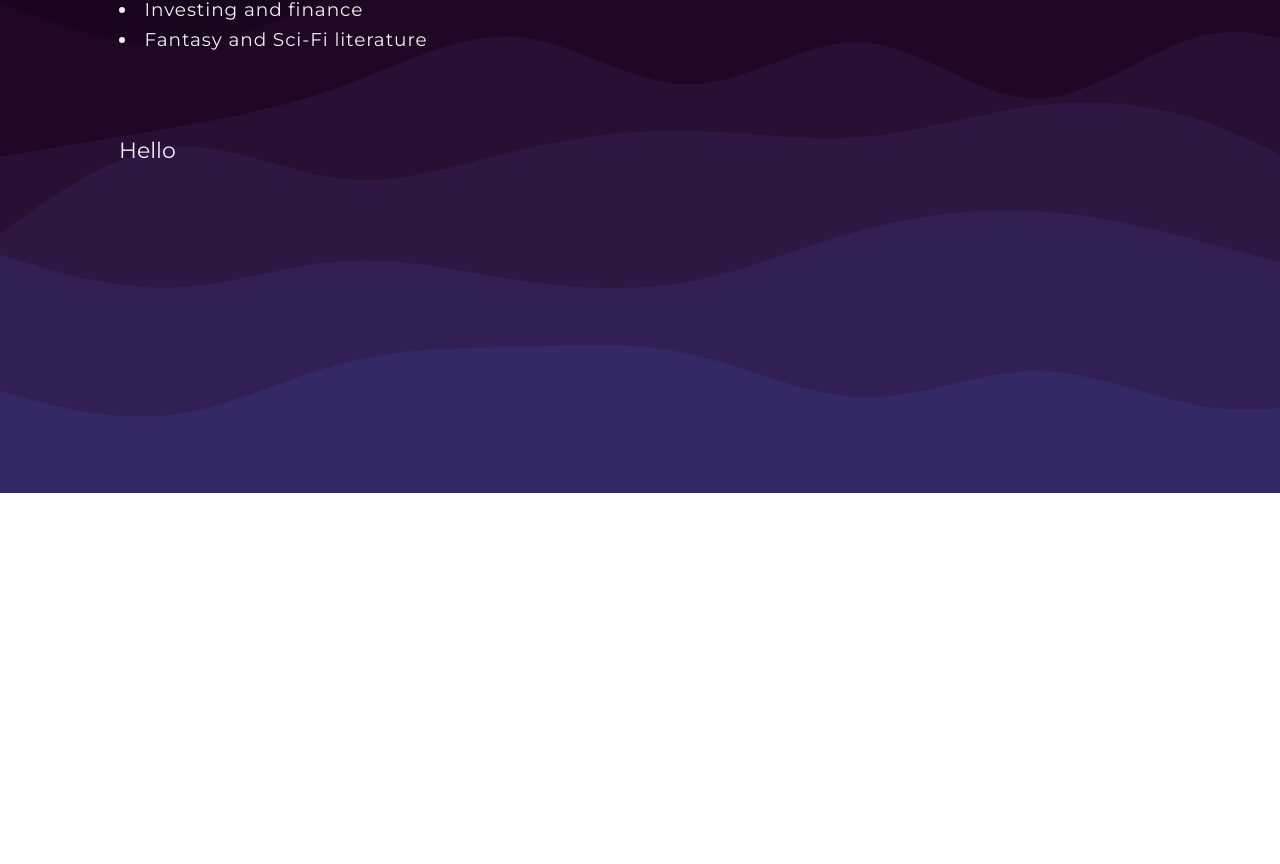
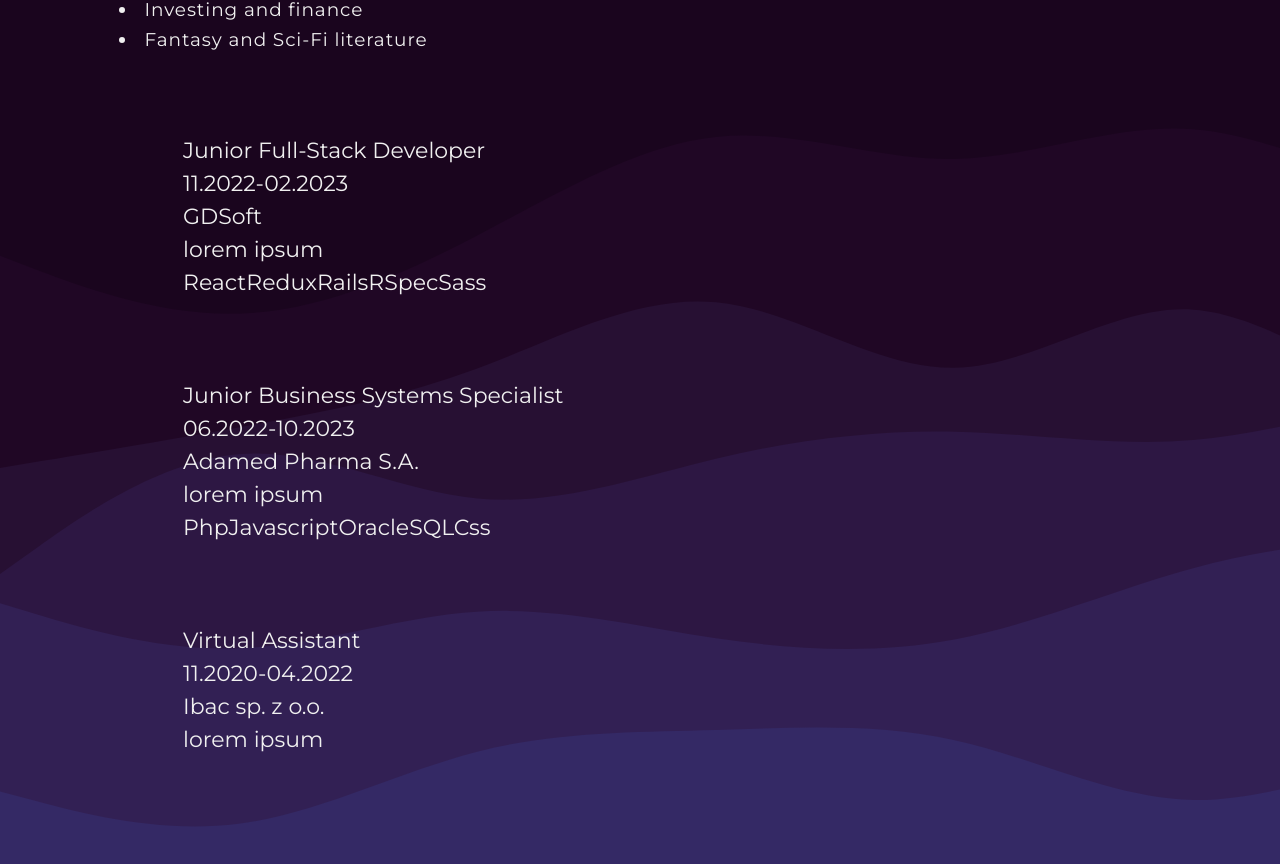
Before and after one commit to TheTasak/Portfolio, a React (Vite) app: page / in a window 1280 px wide. Shown: the part 1459-2323 px from the top of the page. Before the commit the page ends 1952 px from the top, so only its background shows below. Built offline with nearby package versions, Linux system fonts and the light colour scheme.

Commit message:
experience cards (in progress)

```diff
--- a/src/components/About/About.tsx
+++ b/src/components/About/About.tsx
@@ -1,12 +1,48 @@
 import "./About.scss";
 import { faGitAlt, faReact, faJs, faPhp, faFigma, faSass, faLinux, faCss3Alt } from '@fortawesome/free-brands-svg-icons';
 import Icon from "../Utilities/Icon";
+import Experience from "./Experience";
 
 const aboutDescription =
 "Hey!\n I'm Przemek, a passionate 20-year old student that is interested in anything remotely associated with computers and technology. " +
 "Recently, after a rocky and turbulent journey with different programming languages I dipped my toes into web development and fell in love with it. " +
 "After gaining some on-board experience, I'm looking to broaden my horizons in other technologies and become a fully proficient full-stack web developer.\n" +
 "\nMy other interests include:";
+
+const experienceData =
+[
+    {
+        id: 1,
+        position: "Junior Full-Stack Developer",
+        company: "GDSoft",
+        started: "2022-11-01T00:00:00.000Z",
+        finished: "2023-02-01T00:00:00.000Z",
+        description: "lorem ipsum",
+        technologies: [
+            "React", "Redux", "Rails", "RSpec", "Sass"
+        ]
+    },
+    {
+        id: 2,
+        position: "Junior Business Systems Specialist",
+        company: "Adamed Pharma S.A.",
+        started: "2022-06-01T00:00:00.000Z",
+        finished: "2023-10-01T00:00:00.000Z",
+        description: "lorem ipsum",
+        technologies: [
+            "Php", "Javascript", "OracleSQL", "Css"
+        ]
+    },
+    {
+        id: 3,
+        position: "Virtual Assistant",
+        company: "Ibac sp. z o.o.",
+        started: "2020-11-01T00:00:00.000Z",
+        finished: "2022-04-01T00:00:00.000Z",
+        description: "lorem ipsum",
+        technologies: []
+    }
+];
 
 const About = () => {
 
@@ -52,7 +88,9 @@ const About = () => {
                 </div>
             </div>
             <div className="experience">
-                Hello
+                {
+                    experienceData.map(experience => <Experience key={experience.id} data={experience} />)
+                }
             </div>
         </div>
     )
--- /dev/null
+++ b/src/components/About/Experience.tsx
@@ -0,0 +1,30 @@
+import "./Experience.scss";
+
+const Experience = ({data}: {data: any}) => {
+    const createDates = () => {
+        const startDate = new Date(data.started);
+        const endDate = data.finished ? new Date(data.finished) : null;
+        const startDateString = startDate.toLocaleDateString("en-GB", {
+            month: '2-digit',
+            year: 'numeric'
+        }).replace("/", ".");
+        const endDateString = endDate ?
+        endDate.toLocaleDateString("en-GB", {
+            month: '2-digit',
+            year: 'numeric'
+        }).replace("/", ".") : "now";
+        return startDateString + "-" + endDateString;
+    }
+
+    return (
+        <div className="experience">
+            <div>{data.position}</div>
+            <div>{createDates()}</div>
+            <div>{data.company}</div>
+            <div>{data.description}</div>
+            <div>{data.technologies}</div>
+        </div>
+    )
+}
+
+export default Experience;
```
Also changed, not shown: src/components/Utilities/Icon.tsx (+6 -0 lines), src/components/About/Experience.scss (added).
